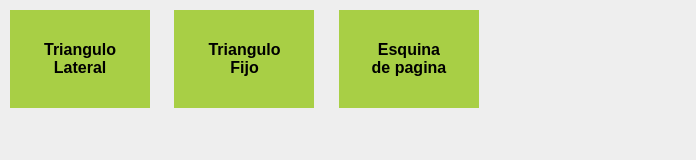
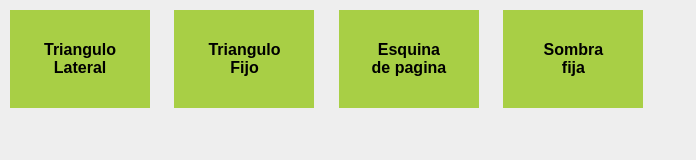
Before and after one commit to DanielColorado/workflow, a website: page app/index.jade in a window 1280 px wide. Shown: the whole page, without its empty margins (0-696 px from the left). Drawn offline with nearby package versions, Linux system fonts and the light colour scheme; files that its build step writes are made by us from their sources.

Commit message:
-Truco css Sombra fija

```diff
--- a/app/index.jade
+++ b/app/index.jade
@@ -13,3 +13,5 @@ html(lang="es")
 			p Triangulo Fijo
 		.esquina_pagina
 			p Esquina de pagina
+		.sombra_fija
+			p Sombra fija
--- /dev/null
+++ b/scss/_SombraFija.scss
@@ -0,0 +1,25 @@
+$color-fondo: #a8cf45;
+.sombra_fija{
+	transform:translateX(0);
+	&:before{
+		content:"";
+		position: absolute;
+		width: 90%;
+		left: 5%;
+		top:100%;
+		height: 10px;
+		background: -webkit-radial-gradient(
+			center,ellipse,
+			rgba(0,0,0,0.35) 0%,
+			rgba(0,0,0,0) 80%);
+		transition-duration:0.3s;
+		opacity:0;
+	}
+	&:hover{
+		transform:translateY(-5px);
+		&:before{
+			transform:translateY(5px);
+			opacity: 1;
+		}
+	}
+}
--- a/scss/app.scss
+++ b/scss/app.scss
@@ -2,6 +2,7 @@
 @import "_TrianguloLateral";
 @import "_TrianguloFijo";
 @import "_EsquinaPagina";
+@import "_SombraFija";
 body {
 	background-color: #eee;
 }
```
Also changed, not shown: app/css/app.css, app/css/min/app.css, app/index.html.
